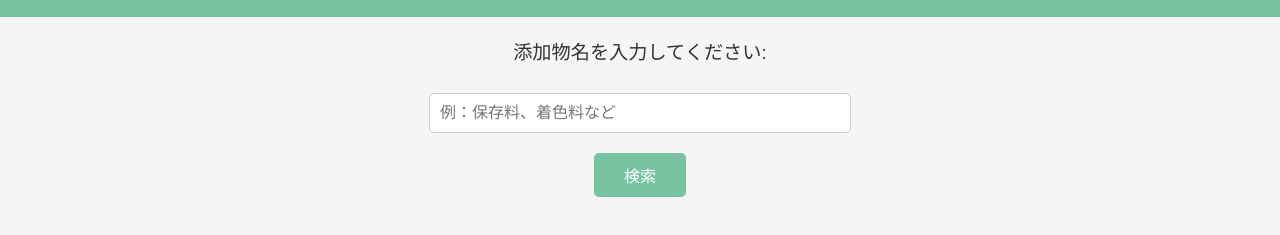
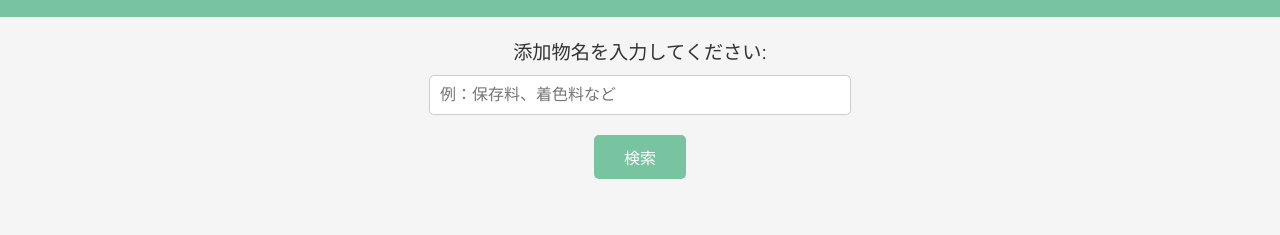
Before and after one commit to shooooooou/tenkabutudemo, a plain HTML site: page index.html in a window 1280 px wide. Shown: the part 69-304 px from the top of the page. Drawn offline with Linux system fonts and the light colour scheme; no server answers.

Commit message:
Update index.html

```diff
--- a/index.html
+++ b/index.html
@@ -3,26 +3,30 @@
 <head>
     <meta charset="UTF-8">
     <title>添加物検索ブラウザアプリ</title>
+    <!-- モバイル表示に対応するためのビューポート設定 -->
+    <meta name="viewport" content="width=device-width, initial-scale=1.0">
+    <!-- CSSファイルの読み込み -->
     <link rel="stylesheet" href="styles.css">
-    <script src="script.js" defer></script>
 </head>
 <body>
     <!-- 検索ページ -->
-    <div id="search-page">
+    <div id="search-page" class="container">
         <header>
             <h1>添加物検索</h1>
         </header>
         <main>
             <form id="search-form">
-                <label for="additive-name">添加物名を入力してください:</label><br>
-                <input type="text" id="additive-name" name="additive-name" placeholder="例：保存料、着色料など"><br>
+                <div class="form-group">
+                    <label for="additive-name">添加物名を入力してください:</label>
+                    <input type="text" id="additive-name" name="additive-name" placeholder="例：保存料、着色料など">
+                </div>
                 <button type="submit">検索</button>
             </form>
         </main>
     </div>
 
     <!-- 結果ページ -->
-    <div id="results-page" style="display: none;">
+    <div id="results-page" class="container" style="display: none;">
         <header>
             <h1>検索結果</h1>
         </header>
@@ -36,5 +40,8 @@
             <button id="home-button">ホームに戻る</button>
         </main>
     </div>
+
+    <!-- JavaScriptファイルの読み込み -->
+    <script src="script.js" defer></script>
 </body>
 </html>
```
